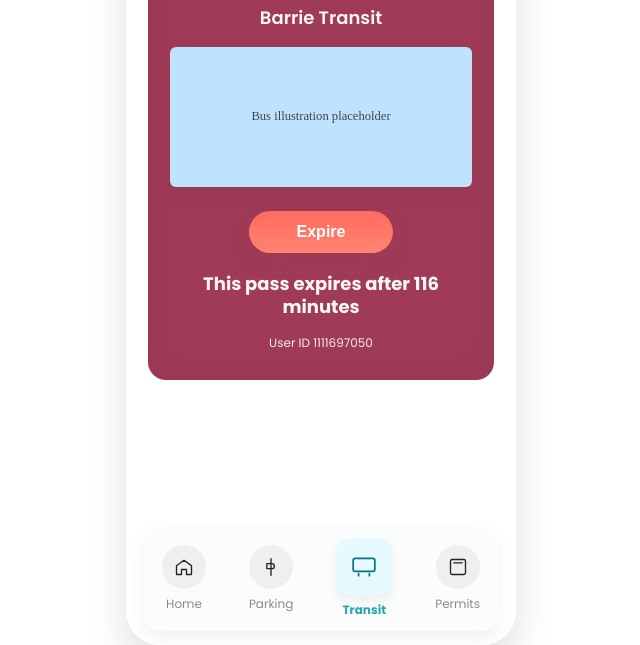
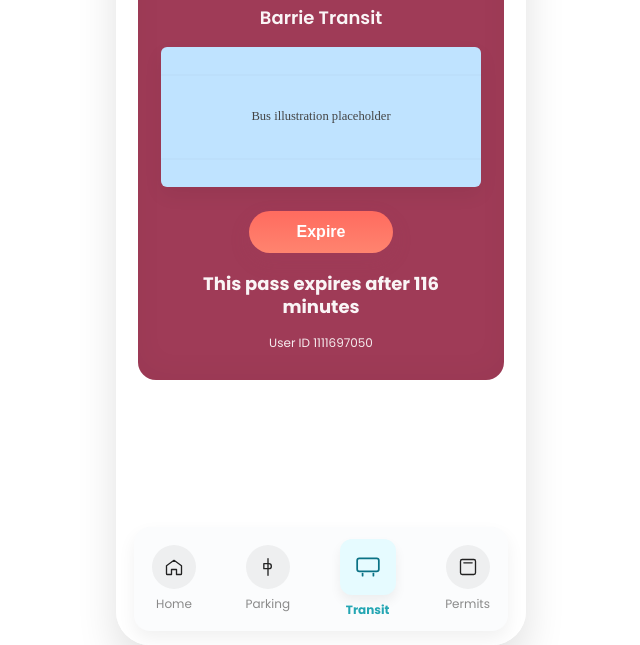
Before and after one commit to grx19/barriebuspass, a plain HTML site: page index.html in a window 1280 px wide. Shown: the part 217-862 px from the top of the page, without its empty margins (319-959 px from the left). Drawn offline with Linux system fonts and the light colour scheme.

Commit message:
Update index.html

```diff
--- a/index.html
+++ b/index.html
@@ -31,7 +31,7 @@
 
     /* phone viewport wrapper - set to realistic phone width */
     .phone {
-      width:390px; /* iPhone 12/13 width in CSS px */
+      width:410px; /* iPhone 12/13 width in CSS px */
       height:844px; /* tall phone height */
       box-shadow:0 20px 40px rgba(0,0,0,0.12);
       border-radius:34px;
```
